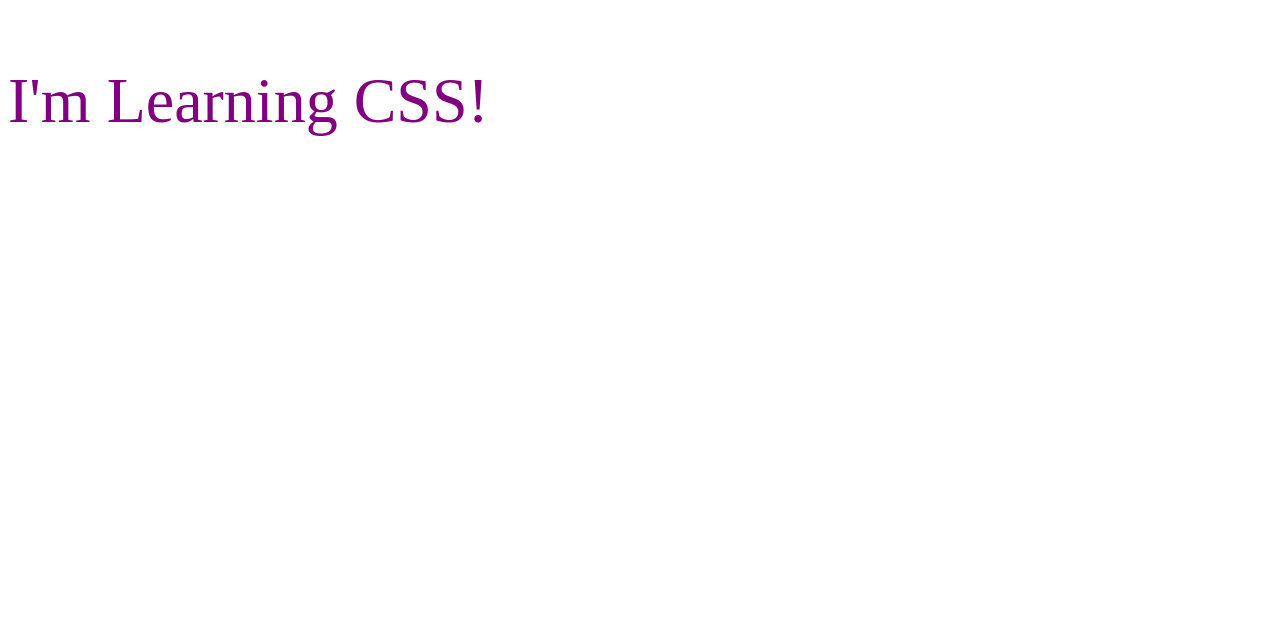
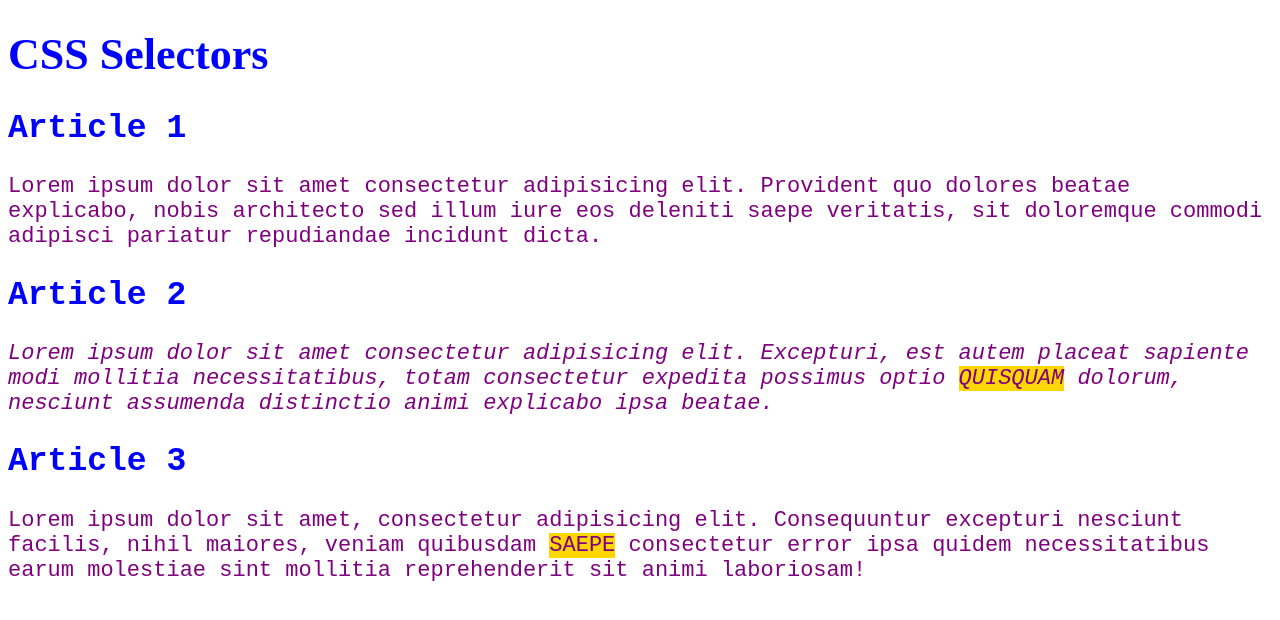
Before and after one commit to jeffgicharu/Learning_CSS, a plain HTML site: page index.html in a window 1280 px wide. Drawn offline with Linux system fonts and the light colour scheme.

Commit message:
CSS Selectors

```diff
--- a/css/style.css
+++ b/css/style.css
@@ -1,4 +1,32 @@
+body{
+    font-size: 22px;
+}
+
+main{
+    font-family: monospace;
+}
+
+h1,h2{
+    color: blue;
+}
+
 p{
-    color: purple;
-    font-size:64px;
+    color: purple!important;
 }
+
+p{
+    color: red;
+}
+
+.highlight{
+    text-transform: uppercase;
+    background-color: gold;
+}
+
+.gray{
+    color: gray;
+}
+
+#second{
+    font-style: italic;
+}
--- a/index.html
+++ b/index.html
@@ -4,17 +4,34 @@
 <head>
     <meta charset="UTF-8">
     <meta name="viewport" content="width=device-width, initial-scale=1.0">
-    <title>Document</title>
-    <style>
-        p {
-            color: limegreen;
-        }
-    </style>
+    <title>CSS Selectors</title>
     <link rel="stylesheet" href="css/style.css">
 </head>
 
 <body>
-    <p>I'm Learning CSS!</p>
+    <header>
+        <h1>CSS Selectors</h1>
+    </header>
+    <main>
+        <article>
+            <h2>Article 1</h2>
+            <p>
+                Lorem ipsum dolor sit amet consectetur adipisicing elit. Provident quo dolores beatae explicabo, nobis architecto sed illum iure eos deleniti saepe veritatis, sit doloremque commodi adipisci pariatur repudiandae incidunt dicta.
+            </p>
+        </article>
+        <article>
+            <h2>Article 2</h2>
+            <p id="second" class="gray">
+                Lorem ipsum dolor sit amet consectetur adipisicing elit. Excepturi, est autem placeat sapiente modi mollitia necessitatibus, totam consectetur expedita possimus optio <span class="highlight">quisquam</span> dolorum, nesciunt assumenda distinctio animi explicabo ipsa beatae.
+            </p>
+        </article>
+        <article>
+            <h2>Article 3</h2>
+            <p class="gray">
+                Lorem ipsum dolor sit amet, consectetur adipisicing elit. Consequuntur excepturi nesciunt facilis, nihil maiores, veniam quibusdam <span class="highlight">saepe</span> consectetur error ipsa quidem necessitatibus earum molestiae sint mollitia reprehenderit sit animi laboriosam!
+            </p>
+        </article>
+    </main>
 </body>
 
 </html>
```
